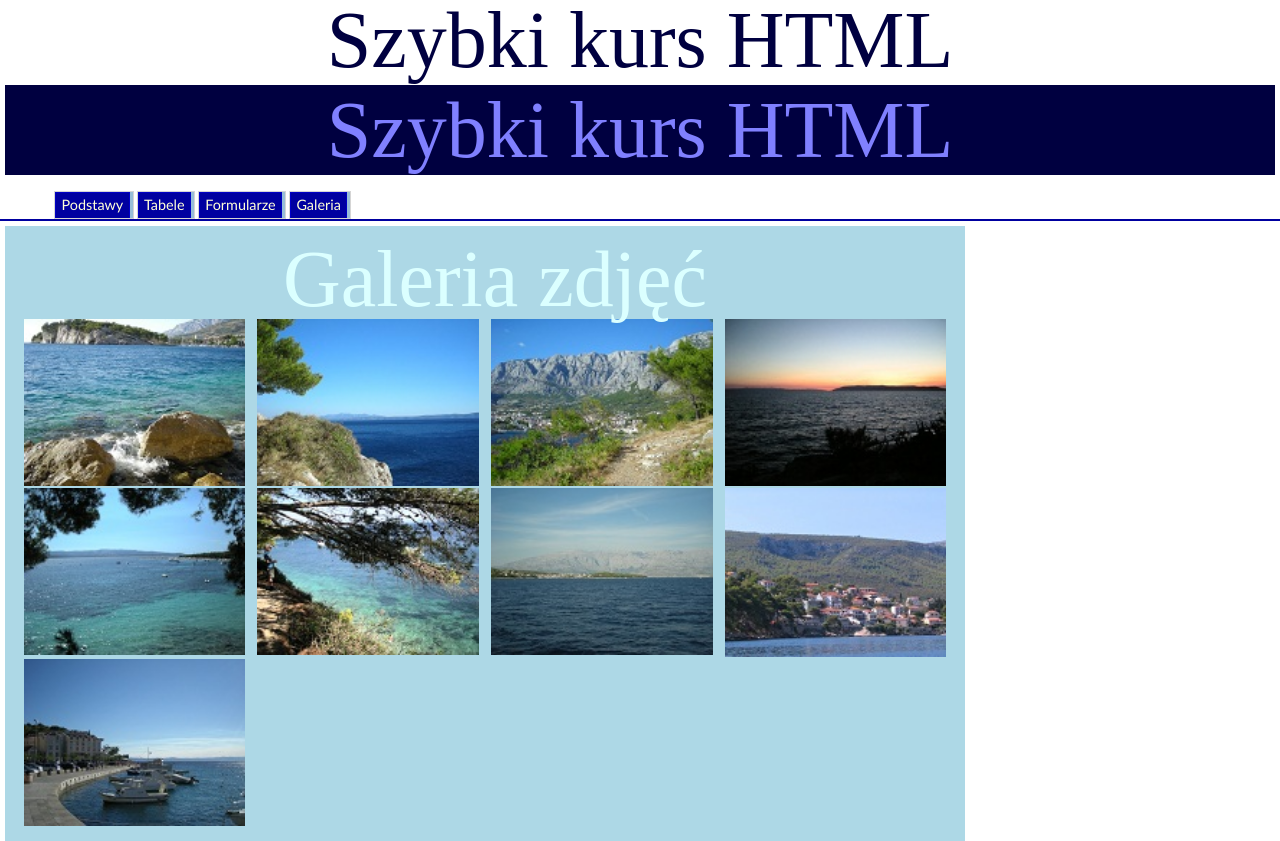
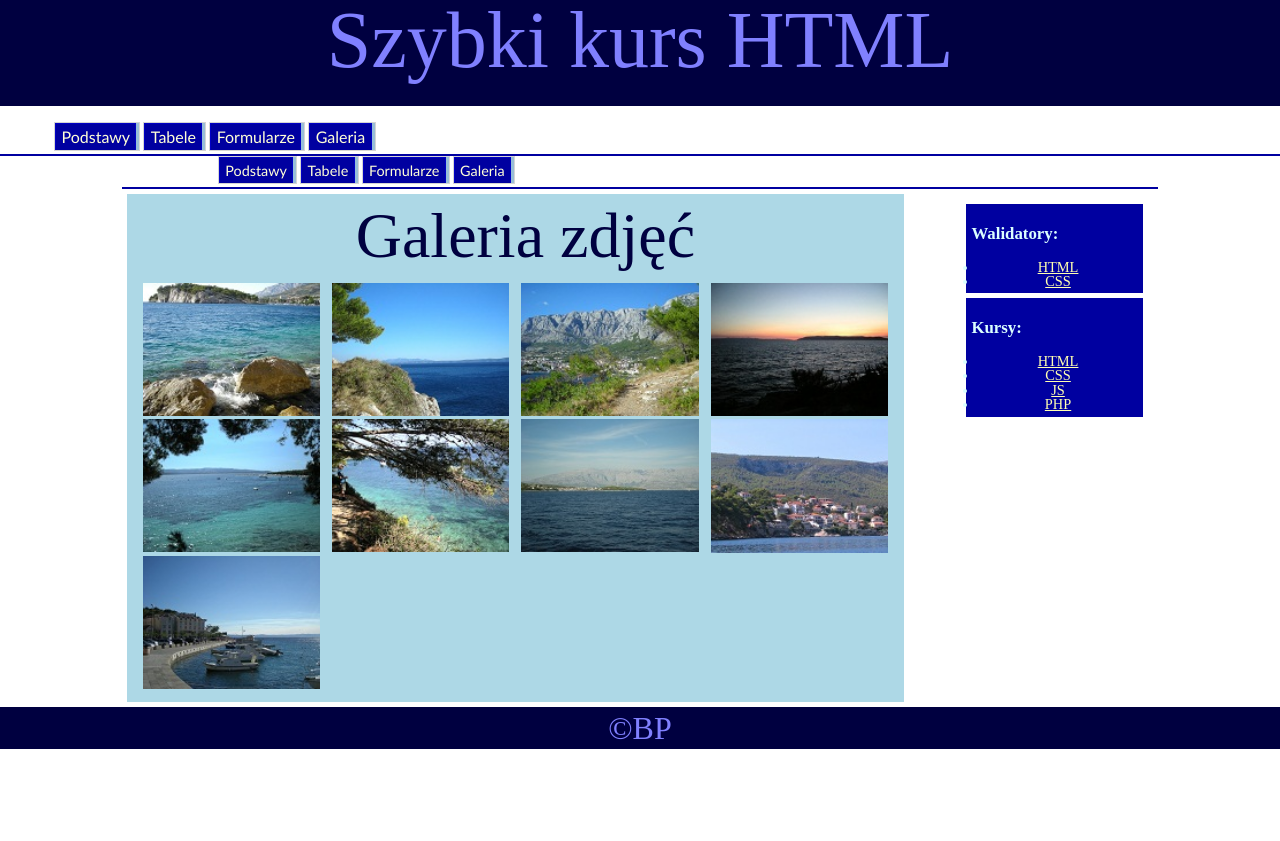
Before and after one commit to Kotmin/Kotmin-github.io, a plain HTML site: page BasicVersion/RefactoredSite/galeria.html in a window 1280 px wide. Shown: the top 841 px of the page. After the commit the page ends 800 px from the top, so only its background shows below. Drawn offline with Linux system fonts and the light colour scheme.

```diff
--- a/BasicVersion/RefactoredSite/CSS/style_backup_css.css
+++ b/BasicVersion/RefactoredSite/CSS/style_backup_css.css
@@ -61,24 +61,31 @@ min-height: 100vh;
 
 }
 
+h1 {
 
-h1, h2{
+background: #000040;
+color: #8080ff;
+text-align:center;
+font-size: 10vh;
+margin-bottom: 2vh;
+padding-bottom: 2%;
+
+}
+
+/*h1, h2{*/
 
 
+h2{
+
 text-align:center;
-font-size: 10vh;
+padding-bottom: 2%;
+font-size: 8vh;
+color: #000040;
 }
 
 
-#baner
-{
-background: #000040;
-color: #8080ff;
-text-align:center;
-font-size: 3vh;
-margin-bottom: 2vh;
 
-}
+
 
 #menu {
 
@@ -123,6 +130,10 @@ background:#0000d5;
 color:#ffffff;
 text-decoration:none;
 }
+#menu ul{
+    list-style-type:disc;
+}
+
 
 
 #kontener {
@@ -131,6 +142,14 @@ text-decoration:none;
     display: block;
     margin-left: auto;
     margin-right: auto
+}
+.container
+{
+    width: 90%;
+    display: block;
+    margin-left: auto;
+    margin-right: auto
+
 }
 
 
@@ -150,10 +169,19 @@ float:right;
 width:20%;
 padding:1%;
 }
+
+/*
+A tu zaczniemy
+*/
 #nav {
 text-align: left;
 overflow: hidden;
 font-family: calibri, tahoma;
+
+    width: 90%;
+    display: block;
+    margin-left: auto;
+    margin-right: auto
 }
 ul#nav li {
 border: 1px solid #d5d5d5;
@@ -192,13 +220,26 @@ display: block;
 
 width: 177px;
 }
-/*
+
 #nav {position: relative;
-  display: inline-block;}*/
+  display: inline-block;}/*
 
 
-#stopka{
-clear:both;
+
+
+Tu skończymy przeklejanie #nav*/
+
+/*Nowa wersja nav*/
+
+
+
+
+/*Koniec nowej wersj nav*/
+
+
+
+footer{
+   clear:both;
 width:100%;
 padding:5px 0 5px 0;
 text-align:center;
@@ -209,7 +250,7 @@ margin-bottom: 1vh;
 
 }
 
-#menu2 {
+/*#menu2 {
 text-align: left;
 overflow: hidden;
 font-family: calibri, tahoma;
@@ -250,16 +291,10 @@ padding: 0;
 display: block;
 width: 177px;
 text-align: center;
-}
+}*/
 
 
 
-
-#menu ul
-{
-    list-style-type:disc;
-
-}
 
 
 .box ul
@@ -372,7 +407,7 @@ IDs are slower*/
 
 #baner2
 /*{background: activecaption;*/
-margin-bottom:-2%;
+/*margin-bottom:-2%;*/
 }
 
 /*
@@ -440,7 +475,6 @@ div.desc {
   }
 }
 
-/*StacOVF*/
 
 .container {
     display: flex;
--- a/BasicVersion/RefactoredSite/galeria.html
+++ b/BasicVersion/RefactoredSite/galeria.html
@@ -13,17 +13,26 @@
     <header>
         <h1> Szybki kurs HTML</h1>
     </header>
-<!--    <div id="baner" class="box">-->
 
-<!--    <header>
 
-        <nav>
-            <a href="index.html"> Strona główna </a>
-        </nav>
-    </header>-->
+    <nav id="menu">
+        <ul id="nav">
+            <li><a href="index.html">Podstawy</a> </li>
+            <li><a href="tabele.html">Tabele</a></li>
+            <li><a href="">Formularze</a>
+            <ul>
+                <li><a href="formularze.html" >Pola formularza</a></li>
+                <li><a href="obliczenia.html" >Obliczenia w formularzu</a></li>
+            </ul>
+            </li>
+            <li><a href="galeria.html" title="">Galeria</a></li>
+            </ul>
+
+    </nav>
+
 <div class="container">
-<!--<div id="kontener">-->
-    <div id="baner" class="box"><h2> Szybki kurs HTML</h2></div>
+<div id="kontener">
+
     <div id="menu" class="box">
         <ul id="nav">
             <li><a href="index.html">Podstawy</a> </li>
@@ -151,9 +160,16 @@
 
 
 </div>
+    </div>
 
 
-<div id="stopka"> &copy;BP </div>
+
+
+<footer>
+    &copy;BP
+</footer>
+
+
 </body>
 
 
```
Also changed, not shown: BasicVersion/RefactoredSite/formularze.html (+9 -7 lines), BasicVersion/RefactoredSite/index.html (+14 -8 lines), BasicVersion/RefactoredSite/tabele.html (+11 -2 lines).
